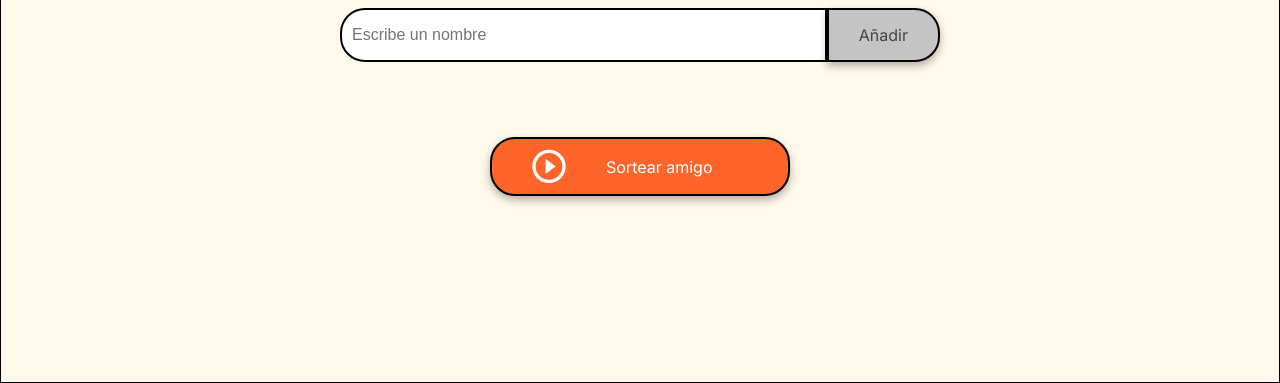
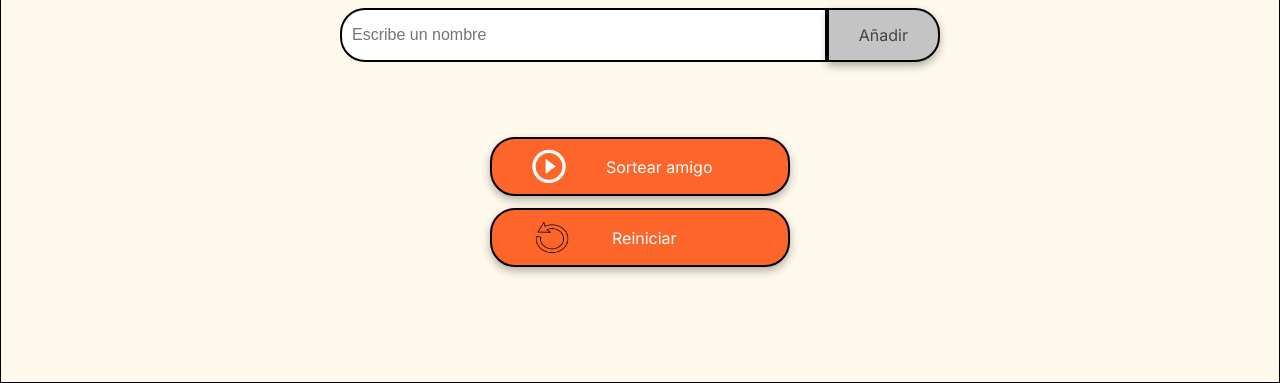
Before and after one commit to RientArlCroud/challenge-amigo-secreto, a plain HTML site: page index.html in a window 1280 px wide. Shown: the part 417-800 px from the top of the page. Drawn offline with Linux system fonts and the light colour scheme.

Commit message:
Se agregó el bótón de reinicio

```diff
--- a/app.js
+++ b/app.js
@@ -64,3 +64,11 @@ function sortearAmigo() {
     document.getElementById('listaAmigos').style.display = "none";
 }
 }
+
+
+function reiniciarJuego() {
+    amigos = [];
+
+    let lista = document.getElementById('listaAmigos');
+    lista.innerHTML = "";
+}
--- a/index.html
+++ b/index.html
@@ -33,6 +33,13 @@
                     Sortear amigo
                 </button>
             </div>
+
+            <div class="button-container">
+                <button class="button-reset" onclick="reiniciarJuego()" aria-label="Reiniciar juego de amigo secreto">
+                    <img class="icon-button-reiniciar" src="assets/undo.png" alt="Ícono para reiniciar">
+                    Reiniciar
+                </button>
+            </div>
         </section>
     </main>
 
--- a/style.css
+++ b/style.css
@@ -160,3 +160,27 @@ ul {
 .button-draw:hover {
     background-color: var(--color-button-hover);
 }
+
+.button-reset {
+    display: flex;
+    align-items: center;
+    width: 100%;
+    padding: 10px 40px;
+    color: var(--color-white);
+    background-color: var(--color-button);
+    font-size: 16px;
+    margin-top: 12px;
+}
+
+.button-reset img {
+    margin-right: 40px;
+}
+
+.button-reset:hover {
+    background-color: var(--color-button-hover);
+}
+
+.icon-button-reiniciar {
+    width: 40px;
+    height: 35px;
+}
```
Also changed, not shown: assets/undo.png (added).
